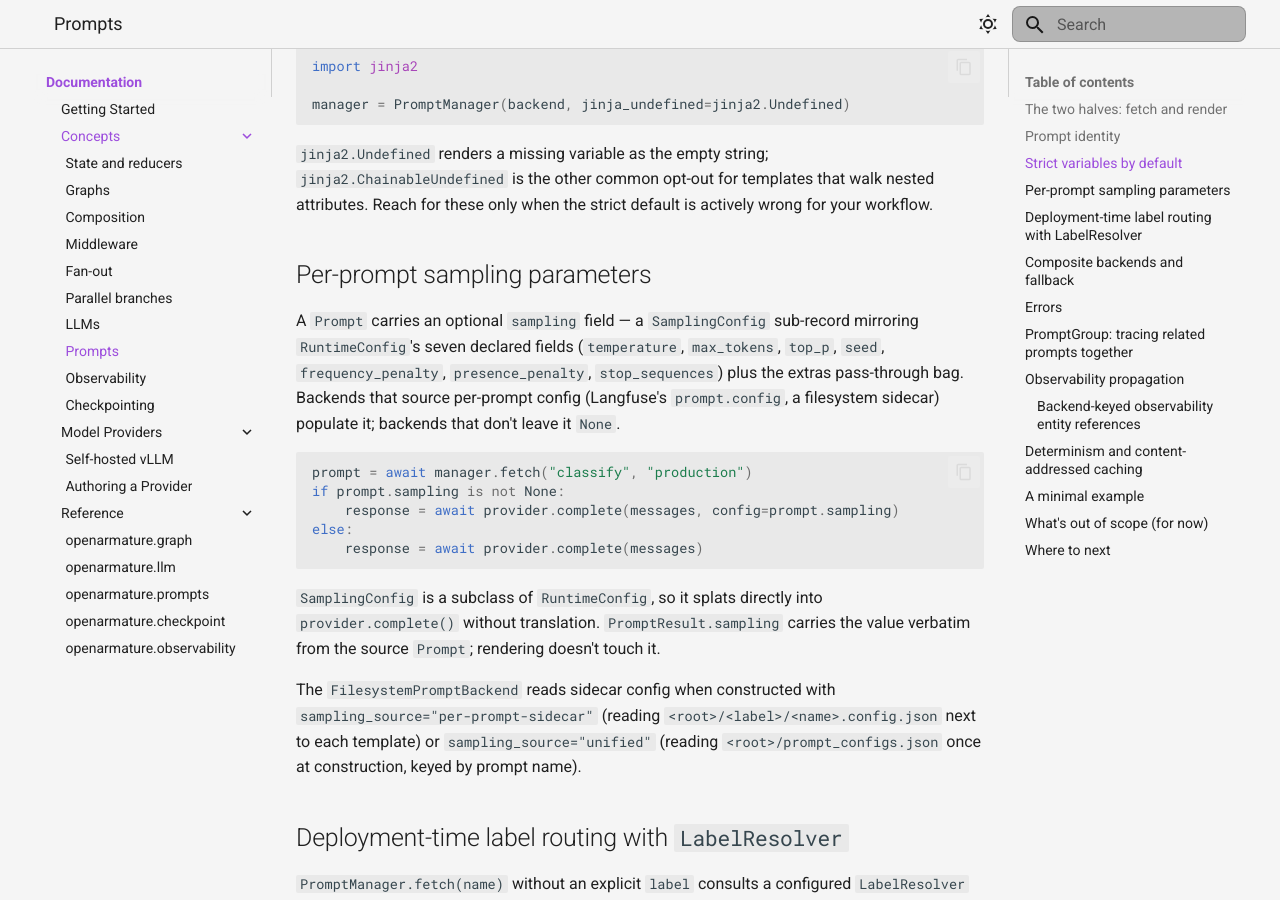
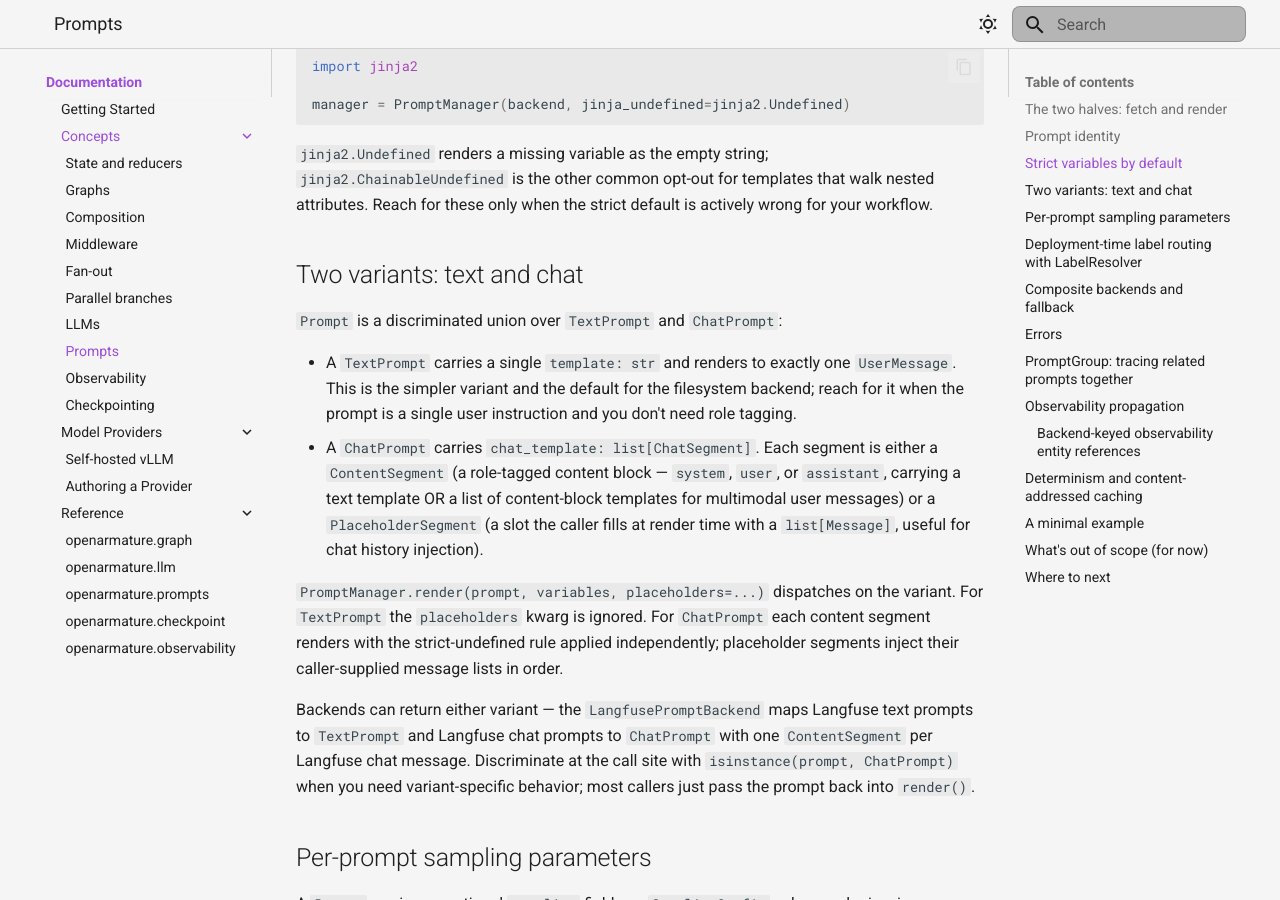
Before and after one commit to LunarCommand/openarmature-python, an MkDocs documentation site: the page built from docs/concepts/prompts.md, in a window 1280 px wide and 900 px high, scrolled down 2163 px. Built offline with MkDocs 1.6.1 and Material for MkDocs 9.7.7, drawn with Linux system fonts in a browser that asks for light colours.

```diff
--- a/docs/concepts/prompts.md
+++ b/docs/concepts/prompts.md
@@ -114,6 +114,35 @@ manager = PromptManager(backend, jinja_undefined=jinja2.Undefined)
 `jinja2.ChainableUndefined` is the other common opt-out for
 templates that walk nested attributes. Reach for these only when the
 strict default is actively wrong for your workflow.
+
+## Two variants: text and chat
+
+`Prompt` is a discriminated union over `TextPrompt` and `ChatPrompt`:
+
+- A `TextPrompt` carries a single `template: str` and renders to
+  exactly one `UserMessage`. This is the simpler variant and the
+  default for the filesystem backend; reach for it when the prompt
+  is a single user instruction and you don't need role tagging.
+- A `ChatPrompt` carries `chat_template: list[ChatSegment]`. Each
+  segment is either a `ContentSegment` (a role-tagged content
+  block — `system`, `user`, or `assistant`, carrying a text
+  template OR a list of content-block templates for multimodal
+  user messages) or a `PlaceholderSegment` (a slot the caller fills
+  at render time with a `list[Message]`, useful for chat history
+  injection).
+
+`PromptManager.render(prompt, variables, placeholders=...)`
+dispatches on the variant. For `TextPrompt` the `placeholders`
+kwarg is ignored. For `ChatPrompt` each content segment renders
+with the strict-undefined rule applied independently; placeholder
+segments inject their caller-supplied message lists in order.
+
+Backends can return either variant — the `LangfusePromptBackend`
+maps Langfuse text prompts to `TextPrompt` and Langfuse chat
+prompts to `ChatPrompt` with one `ContentSegment` per Langfuse
+chat message. Discriminate at the call site with
+`isinstance(prompt, ChatPrompt)` when you need variant-specific
+behavior; most callers just pass the prompt back into `render()`.
 
 ## Per-prompt sampling parameters
 
--- a/pyproject.toml
+++ b/pyproject.toml
@@ -4,7 +4,7 @@ build-backend = "hatchling.build"
 
 [project]
 name = "openarmature"
-version = "0.10.0"
+version = "0.11.0rc1"
 description = "Workflow framework for LLM pipelines and tool-calling agents."
 readme = "README.md"
 requires-python = ">=3.12"
--- a/src/openarmature/__init__.py
+++ b/src/openarmature/__init__.py
@@ -24,5 +24,5 @@ your environment can reach:
    sessions opening the project find the bundled docs automatically.
 """
 
-__version__ = "0.10.0"
+__version__ = "0.11.0rc1"
 __spec_version__ = "0.38.0"
```
Also changed, not shown: CHANGELOG.md (+10 -3 lines), docs/concepts/observability.md (+2 -2 lines), src/openarmature/AGENTS.md (+1 -1 lines), 2 other files.
